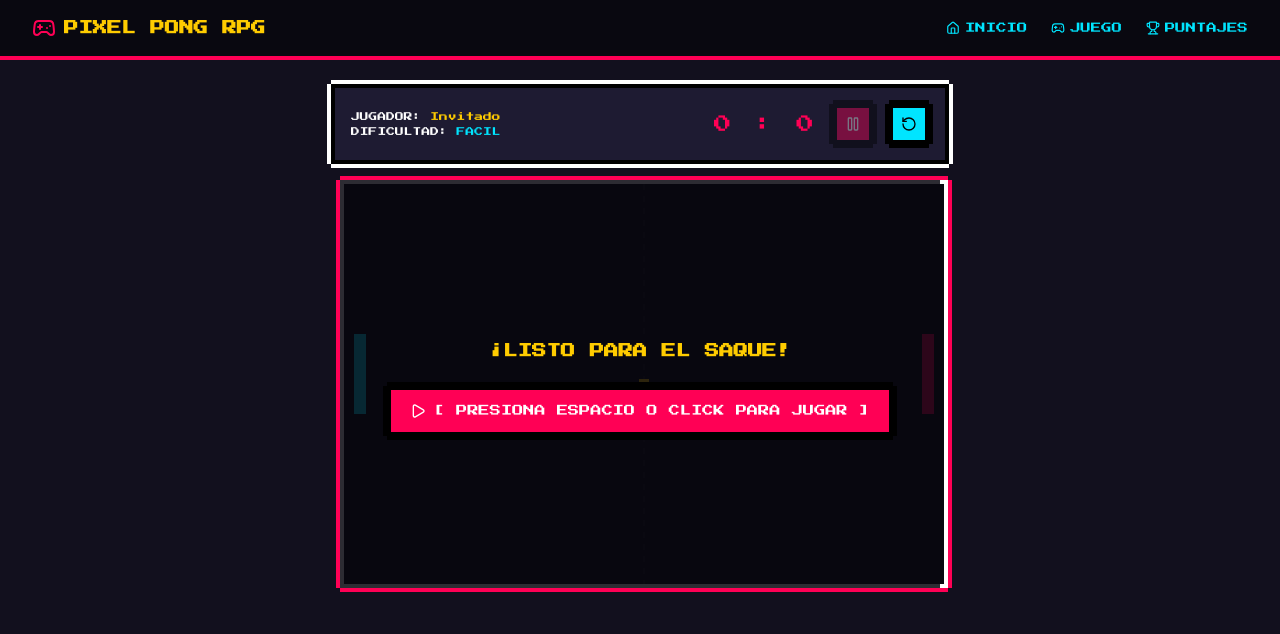
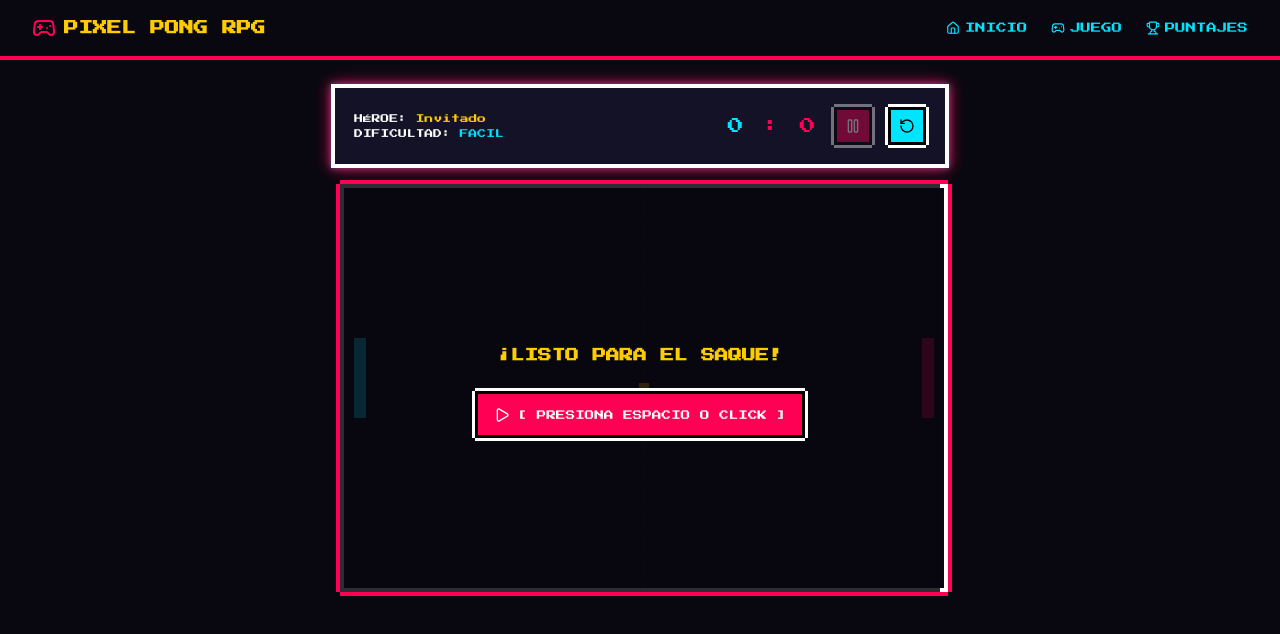
Before and after one commit to AngelDST13/Pixel-Quiz-RPG, a React (Vite) app: page /juego/1 in a window 1280 px wide. Shown: the top 634 px of the page. Built offline with nearby package versions, Linux system fonts and the light colour scheme.

Commit message:
feat: pantallas animadas de gane (5 pts) y derrota (10 pts), ajuste dinamico de dificultad y refactorizacion visual

```diff
--- a/src/components/GameBoard.jsx
+++ b/src/components/GameBoard.jsx
@@ -1,10 +1,11 @@
-import { useEffect, useRef, useContext, useCallback } from 'react';
+import { useEffect, useRef, useContext, useCallback, useState } from 'react';
 import { GameContext } from '../context/GameContext';
-import { Play, PauseCircle } from 'lucide-react';
+import { Play, PauseCircle, Trophy, Skull, RotateCcw } from 'lucide-react';
 
 export default function GameBoard({ difficulty, onGameOver, isPaused, setIsPaused, hasStarted, setHasStarted, onRestart }) {
   const canvasRef = useRef(null);
   const { updateScore } = useContext(GameContext);
+  const [matchResult, setMatchResult] = useState(null); // 'win' | 'lose' | null
 
   const gameState = useRef({
     paddleY: 150,
@@ -17,29 +18,38 @@ export default function GameBoard({ difficulty, onGameOver, isPaused, setIsPause
     cpuScore: 0
   });
 
-  const handleGameOver = useCallback(() => {
-    onGameOver(gameState.current.playerScore, gameState.current.cpuScore);
+  const triggerGameOver = useCallback((result) => {
+    setMatchResult(result);
+    onGameOver(gameState.current.playerScore, gameState.current.cpuScore, result);
   }, [onGameOver]);
 
+  // Tecla ESC para Pausa y ESPACIO para Saque
   useEffect(() => {
     const handleKeyDown = (e) => {
-      if (e.key === 'Escape' && hasStarted) {
+      if (e.key === 'Escape' && hasStarted && !matchResult) {
         setIsPaused((prev) => !prev);
-      } else if ((e.key === ' ' || e.key === 'Enter') && !hasStarted) {
+      } else if ((e.key === ' ' || e.key === 'Enter') && !hasStarted && !matchResult) {
         setHasStarted(true);
       }
     };
 
     window.addEventListener('keydown', handleKeyDown);
     return () => window.removeEventListener('keydown', handleKeyDown);
-  }, [hasStarted, setIsPaused, setHasStarted]);
+  }, [hasStarted, isPaused, matchResult, setIsPaused, setHasStarted]);
 
   useEffect(() => {
     const canvas = canvasRef.current;
     if (!canvas) return;
     const ctx = canvas.getContext('2d');
 
-    const speedMultiplier = difficulty === 'dificil' ? 1.5 : difficulty === 'medio' ? 1.2 : 1;
+    // Configuración física según la dificultad seleccionada
+    const diffSettings = {
+      facil: { speedX: 4, cpuSpeed: 2.2, accel: 1.02 },
+      medio: { speedX: 5.5, cpuSpeed: 3.5, accel: 1.05 },
+      dificil: { speedX: 7, cpuSpeed: 5.0, accel: 1.08 }
+    };
+
+    const currentDiff = diffSettings[difficulty] || diffSettings.facil;
 
     const handleMouseMove = (e) => {
       const rect = canvas.getBoundingClientRect();
@@ -51,7 +61,7 @@ export default function GameBoard({ difficulty, onGameOver, isPaused, setIsPause
     canvas.addEventListener('mousemove', handleMouseMove);
 
     const gameInterval = setInterval(() => {
-      if (!hasStarted || isPaused) {
+      if (!hasStarted || isPaused || matchResult) {
         renderCanvas(ctx, gameState.current);
         return;
       }
@@ -61,45 +71,54 @@ export default function GameBoard({ difficulty, onGameOver, isPaused, setIsPause
       state.ballX += state.ballSpeedX;
       state.ballY += state.ballSpeedY;
 
+      // Rebotes superior/inferior
       if (state.ballY <= 5 || state.ballY >= 395) state.ballSpeedY *= -1;
 
-      const cpuSpeed = difficulty === 'dificil' ? 4.5 : difficulty === 'medio' ? 3.2 : 2.2;
-      if (state.ballY > state.cpuY + 40) state.cpuY += cpuSpeed;
-      else if (state.ballY < state.cpuY + 40) state.cpuY -= cpuSpeed;
+      // Seguimiento IA de la CPU
+      if (state.ballY > state.cpuY + 40) state.cpuY += currentDiff.cpuSpeed;
+      else if (state.ballY < state.cpuY + 40) state.cpuY -= currentDiff.cpuSpeed;
 
+      // Colisión Paleta Jugador
       if (state.ballX <= 25 && state.ballY >= state.paddleY && state.ballY <= state.paddleY + 80) {
-        state.ballSpeedX = Math.abs(state.ballSpeedX) * 1.05;
+        state.ballSpeedX = Math.abs(state.ballSpeedX) * currentDiff.accel;
       }
 
+      // Colisión Paleta CPU
       if (state.ballX >= 575 && state.ballY >= state.cpuY && state.ballY <= state.cpuY + 80) {
-        state.ballSpeedX = -Math.abs(state.ballSpeedX) * 1.05;
+        state.ballSpeedX = -Math.abs(state.ballSpeedX) * currentDiff.accel;
       }
 
+      // Punto CPU
       if (state.ballX <= 0) {
         state.cpuScore += 1;
         updateScore(0, 1);
-        resetBall(1, speedMultiplier);
+        resetBall(1, currentDiff.speedX);
       }
 
+      // Punto Jugador
       if (state.ballX >= 600) {
         state.playerScore += 1;
         updateScore(1, 0);
-        resetBall(-1, speedMultiplier);
+        resetBall(-1, currentDiff.speedX);
       }
 
       renderCanvas(ctx, state);
 
-      if (state.playerScore >= 5 || state.cpuScore >= 5) {
+      // Evaluación de victoria a los 5 puntos o derrota a los 10
+      if (state.playerScore >= 5) {
         clearInterval(gameInterval);
-        handleGameOver();
+        triggerGameOver('win');
+      } else if (state.cpuScore >= 10) {
+        clearInterval(gameInterval);
+        triggerGameOver('lose');
       }
     }, 1000 / 60);
 
-    function resetBall(direction, multiplier) {
+    function resetBall(direction, baseSpeed) {
       gameState.current.ballX = 300;
       gameState.current.ballY = 200;
-      gameState.current.ballSpeedX = 4 * multiplier * direction;
-      gameState.current.ballSpeedY = (Math.random() > 0.5 ? 3 : -3) * multiplier;
+      gameState.current.ballSpeedX = baseSpeed * direction;
+      gameState.current.ballSpeedY = (Math.random() > 0.5 ? 3 : -3);
       setHasStarted(false);
     }
 
@@ -128,7 +147,7 @@ export default function GameBoard({ difficulty, onGameOver, isPaused, setIsPause
       canvas.removeEventListener('mousemove', handleMouseMove);
       clearInterval(gameInterval);
     };
-  }, [difficulty, hasStarted, isPaused, updateScore, handleGameOver, setHasStarted]);
+  }, [difficulty, hasStarted, isPaused, matchResult, updateScore, triggerGameOver, setHasStarted]);
 
   return (
     <div style={{ position: 'relative', width: '600px', margin: '1rem auto' }}>
@@ -144,27 +163,29 @@ export default function GameBoard({ difficulty, onGameOver, isPaused, setIsPause
         }}
       />
 
-      {!hasStarted && !isPaused && (
+      {/* OVERLAY: PREPARADO PARA EL SAQUE */}
+      {!hasStarted && !isPaused && !matchResult && (
         <div style={{
           position: 'absolute', top: 0, left: 0, width: '100%', height: '100%',
           backgroundColor: 'rgba(9, 8, 16, 0.85)', display: 'flex', flexDirection: 'column',
           alignItems: 'center', justifyContent: 'center', gap: '1rem'
         }}>
-          <h2 style={{ fontSize: '0.9rem', color: '#ffcc00' }}>¡LISTO PARA EL SAQUE!</h2>
-          <button className="pixel-btn" onClick={() => setHasStarted(true)} style={{ display: 'flex', alignItems: 'center', gap: '0.5rem' }}>
-            <Play size={16} /> [ PRESIONA ESPACIO O CLICK PARA JUGAR ]
+          <h2 style={{ fontSize: '0.85rem', color: '#ffcc00' }} className="animated-title">¡LISTO PARA EL SAQUE!</h2>
+          <button className="pixel-btn" onClick={() => setHasStarted(true)}>
+            <Play size={16} /> [ PRESIONA ESPACIO O CLICK ]
           </button>
         </div>
       )}
 
-      {isPaused && (
+      {/* OVERLAY: PAUSA */}
+      {isPaused && !matchResult && (
         <div style={{
           position: 'absolute', top: 0, left: 0, width: '100%', height: '100%',
           backgroundColor: 'rgba(9, 8, 16, 0.9)', display: 'flex', flexDirection: 'column',
           alignItems: 'center', justifyContent: 'center', gap: '1rem'
         }}>
-          <PauseCircle size={48} color="#ff0055" />
-          <h2 style={{ fontSize: '1rem', color: '#ff0055' }}>JUEGO EN PAUSA</h2>
+          <PauseCircle size={48} color="#ff0055" className="animated-title" />
+          <h2 style={{ fontSize: '0.9rem', color: '#ff0055' }}>JUEGO EN PAUSA</h2>
           <div style={{ display: 'flex', gap: '1rem' }}>
             <button className="pixel-btn" onClick={() => setIsPaused(false)}>
               [ REANUDAR ]
@@ -175,6 +196,38 @@ export default function GameBoard({ difficulty, onGameOver, isPaused, setIsPause
           </div>
         </div>
       )}
+
+      {/* OVERLAY: PANTALLA DE VICTORIA (5 PUNTOS) */}
+      {matchResult === 'win' && (
+        <div style={{
+          position: 'absolute', top: 0, left: 0, width: '100%', height: '100%',
+          backgroundColor: 'rgba(9, 8, 16, 0.95)', display: 'flex', flexDirection: 'column',
+          alignItems: 'center', justifyContent: 'center', gap: '1rem'
+        }}>
+          <Trophy size={60} color="#ffcc00" className="victory-banner" />
+          <h2 style={{ fontSize: '1.1rem', color: '#00ff66' }}>¡VICTORIA ÉPICA!</h2>
+          <p style={{ fontSize: '0.55rem', color: '#ffcc00' }}>ALCANZASTE LOS 5 PUNTOS PRIMERO</p>
+          <button className="pixel-btn" onClick={onRestart}>
+            <RotateCcw size={16} /> [ JUGAR DE NUEVO ]
+          </button>
+        </div>
+      )}
+
+      {/* OVERLAY: PANTALLA DE DERROTA (10 PUNTOS CPU) */}
+      {matchResult === 'lose' && (
+        <div style={{
+          position: 'absolute', top: 0, left: 0, width: '100%', height: '100%',
+          backgroundColor: 'rgba(9, 8, 16, 0.95)', display: 'flex', flexDirection: 'column',
+          alignItems: 'center', justifyContent: 'center', gap: '1rem'
+        }}>
+          <Skull size={60} color="#ff0055" className="animated-title" />
+          <h2 style={{ fontSize: '1.1rem', color: '#ff0055' }}>GAME OVER</h2>
+          <p style={{ fontSize: '0.55rem', color: '#aaa' }}>LA CPU ALCANZÓ LOS 10 PUNTOS</p>
+          <button className="pixel-btn" onClick={onRestart} style={{ background: '#00e5ff', color: '#000' }}>
+            <RotateCcw size={16} /> [ REINTENTAR ]
+          </button>
+        </div>
+      )}
     </div>
   );
 }
--- a/src/components/Scoreboard.jsx
+++ b/src/components/Scoreboard.jsx
@@ -6,48 +6,34 @@ export default function Scoreboard({ isPaused, onTogglePause, onRestart, hasStar
   const { player } = useContext(GameContext);
 
   return (
-    <div className="pixel-box" style={{ display: 'flex', justifyContent: 'space-between', alignItems: 'center', flexWrap: 'wrap', gap: '1rem', padding: '1rem' }}>
-      <div style={{ display: 'flex', alignItems: 'center', gap: '1rem' }}>
+    <div className="pixel-box" style={{ display: 'flex', justifyContent: 'space-between', alignItems: 'center', flexWrap: 'wrap', gap: '1rem' }}>
+      <div style={{ display: 'flex', alignItems: 'center', gap: '0.8rem' }}>
         {player.avatarUrl && (
-          <img src={player.avatarUrl} alt="Avatar Pixel" style={{ width: '48px', height: '48px', border: '2px solid #00e5ff', background: '#000' }} />
+          <img src={player.avatarUrl} alt="Avatar Pixel" className="animated-title" style={{ width: '48px', height: '48px', border: '2px solid #00e5ff', background: '#000' }} />
         )}
         <div style={{ fontSize: '0.55rem', display: 'flex', flexDirection: 'column', gap: '0.4rem' }}>
-          <div>JUGADOR: <span style={{ color: '#ffcc00' }}>{player.name || 'Invitado'}</span></div>
+          <div>HÉROE: <span style={{ color: '#ffcc00' }}>{player.name || 'Invitado'}</span></div>
           <div>DIFICULTAD: <span style={{ color: '#00e5ff' }}>{player.difficulty ? player.difficulty.toUpperCase() : 'FÁCIL'}</span></div>
         </div>
       </div>
 
       <div style={{ display: 'flex', alignItems: 'center', gap: '1rem' }}>
-        <div style={{ fontSize: '1.1rem', color: '#ff0055', letterSpacing: '3px' }}>
-          {player.score} : {player.cpuScore}
+        <div style={{ fontSize: '1rem', color: '#ff0055', letterSpacing: '2px' }}>
+          <span style={{ color: '#00e5ff' }}>{player.score}</span> : <span style={{ color: '#ff0055' }}>{player.cpuScore}</span>
         </div>
 
-        {/* Botón de Pausa: Deshabilitado si no ha comenzado la partida */}
         <button
           onClick={onTogglePause}
           disabled={!hasStarted}
           className="pixel-btn"
-          style={{
-            padding: '0.5rem',
-            display: 'flex',
-            alignItems: 'center',
-            justifyContent: 'center',
-            opacity: hasStarted ? 1 : 0.4,
-            cursor: hasStarted ? 'pointer' : 'not-allowed'
-          }}
+          style={{ padding: '0.5rem', opacity: hasStarted ? 1 : 0.4, cursor: hasStarted ? 'pointer' : 'not-allowed' }}
           title={hasStarted ? "Pausar / Reanudar (ESC)" : "Inicia la partida para pausar"}
         >
-          {isPaused ? <Play size={16} color="#fff" /> : <Pause size={16} color="#fff" />}
+          {isPaused ? <Play size={16} /> : <Pause size={16} />}
         </button>
 
-        {/* Botón de Reiniciar */}
-        <button
-          onClick={onRestart}
-          className="pixel-btn"
-          style={{ padding: '0.5rem', display: 'flex', alignItems: 'center', justifyContent: 'center', background: '#00e5ff' }}
-          title="Reiniciar Partida"
-        >
-          <RotateCcw size={16} color="#000" />
+        <button onClick={onRestart} className="pixel-btn" style={{ padding: '0.5rem', background: '#00e5ff', color: '#000' }} title="Reiniciar Partida">
+          <RotateCcw size={16} />
         </button>
       </div>
     </div>
--- a/src/index.css
+++ b/src/index.css
@@ -1,13 +1,12 @@
 @import url('https://fonts.googleapis.com/css2?family=Press+Start+2P&display=swap');
 
 :root {
-  --bg-color: #12101e;
-  --card-bg: #1e1b32;
-  --primary-color: #ff0055;
-  --secondary-color: #00e5ff;
-  --gold-color: #ffcc00;
-  --text-color: #ffffff;
-  --pixel-border: 4px solid #ffffff;
+  --bg-color: #090810;
+  --card-bg: #141226;
+  --primary: #ff0055;
+  --secondary: #00e5ff;
+  --gold: #ffcc00;
+  --green: #00ff66;
 }
 
 * {
@@ -18,59 +17,72 @@
 body {
   margin: 0;
   background-color: var(--bg-color);
-  color: var(--text-color);
+  color: #fff;
   image-rendering: pixelated;
+  overflow-x: hidden;
 }
 
-/* Bordes Pixelados 8-bit */
+/* Animaciones */
+@keyframes pulseGlow {
+  0% { box-shadow: 0 0 5px var(--primary); }
+  50% { box-shadow: 0 0 20px var(--primary), 0 0 10px var(--secondary); }
+  100% { box-shadow: 0 0 5px var(--primary); }
+}
+
+@keyframes floatAnim {
+  0% { transform: translateY(0px); }
+  50% { transform: translateY(-8px); }
+  100% { transform: translateY(0px); }
+}
+
+@keyframes bounceWin {
+  0%, 100% { transform: scale(1); }
+  50% { transform: scale(1.1) rotate(2deg); }
+}
+
 .pixel-box {
   background: var(--card-bg);
-  border: 4px solid #000;
-  box-shadow:
-    -4px 0 0 0 #fff,
-     4px 0 0 0 #fff,
-     0 -4px 0 0 #fff,
-     0  4px 0 0 #fff;
-  padding: 1.5rem;
-  margin: 1rem 0;
+  border: 4px solid #fff;
+  box-shadow: -4px 0 0 0 var(--primary), 4px 0 0 0 var(--primary), 0 -4px 0 0 var(--primary), 0 4px 0 0 var(--primary);
+  padding: 1.2rem;
+  animation: pulseGlow 4s infinite alternate;
 }
 
 .pixel-btn {
-  background: var(--primary-color);
+  background: var(--primary);
   color: #fff;
-  border: 4px solid #000;
-  box-shadow: -4px 0 0 0 #000, 4px 0 0 0 #000, 0 -4px 0 0 #000, 0 4px 0 0 #000;
-  padding: 0.8rem 1.2rem;
-  font-size: 0.7rem;
+  border: 3px solid #000;
+  box-shadow: -3px 0 0 0 #fff, 3px 0 0 0 #fff, 0 -3px 0 0 #fff, 0 3px 0 0 #fff;
+  padding: 0.8rem 1rem;
+  font-size: 0.6rem;
   cursor: pointer;
-  transition: transform 0.1s;
+  transition: all 0.15s ease;
   text-transform: uppercase;
+  display: inline-flex;
+  align-items: center;
+  justify-content: center;
+  gap: 0.5rem;
 }
 
 .pixel-btn:hover {
   transform: scale(1.05);
   background: #ff3377;
+  box-shadow: -3px 0 0 0 var(--secondary), 3px 0 0 0 var(--secondary), 0 -3px 0 0 var(--secondary), 0 3px 0 0 var(--secondary);
 }
 
 .pixel-input {
   background: #000;
-  color: var(--secondary-color);
-  border: 2px solid var(--secondary-color);
+  color: var(--secondary);
+  border: 2px solid var(--secondary);
   padding: 0.8rem;
-  font-size: 0.7rem;
+  font-size: 0.65rem;
   outline: none;
 }
 
-/* Animaciones */
-@keyframes shake {
-  0% { transform: translate(1px, 1px) rotate(0deg); }
-  20% { transform: translate(-3px, 0px) rotate(1deg); }
-  40% { transform: translate(1px, -1px) rotate(-1deg); }
-  60% { transform: translate(-3px, 1px) rotate(0deg); }
-  80% { transform: translate(1px, 1px) rotate(1deg); }
-  100% { transform: translate(0px, 0px) rotate(0deg); }
+.animated-title {
+  animation: floatAnim 3s ease-in-out infinite;
 }
 
-.enemy-shake {
-  animation: shake 0.5s infinite alternate;
+.victory-banner {
+  animation: bounceWin 0.8s infinite alternate;
 }
--- a/src/pages/Game.jsx
+++ b/src/pages/Game.jsx
@@ -15,32 +15,35 @@ export default function Game() {
     setIsPaused(false);
     setHasStarted(false);
     setPlayer((prev) => ({ ...prev, score: 0, cpuScore: 0 }));
-    window.location.reload(); // Recarga limpia del estado del juego
+    window.location.reload();
   };
 
-  const handleGameOver = (finalScore, cpuScore) => {
+  const handleGameOver = (finalScore, cpuScore, result) => {
     const recordPayload = {
       id: Date.now().toString(),
       player: player.name || 'Héroe Anónimo',
       score: finalScore,
       cpuScore: cpuScore,
       difficulty: dificultad || 'facil',
+      status: result === 'win' ? 'Victoria' : 'Derrota',
       date: new Date().toISOString().split('T')[0]
     };
 
+    // 1. Guardado en json-server
     fetch('http://localhost:3001/scores', {
       method: 'POST',
       headers: { 'Content-Type': 'application/json' },
       body: JSON.stringify(recordPayload)
     }).catch((err) => console.error('Error db.json:', err));
 
+    // 2. Envío al Webhook de n8n
     fetch('http://localhost:5678/webhook/pixel-quiz-game', {
       method: 'POST',
       headers: { 'Content-Type': 'application/json' },
       body: JSON.stringify(recordPayload)
     }).catch((err) => console.log('n8n Webhook ausente:', err));
 
-    navigate('/puntajes');
+    setTimeout(() => navigate('/puntajes'), 3500);
   };
 
   return (
```
